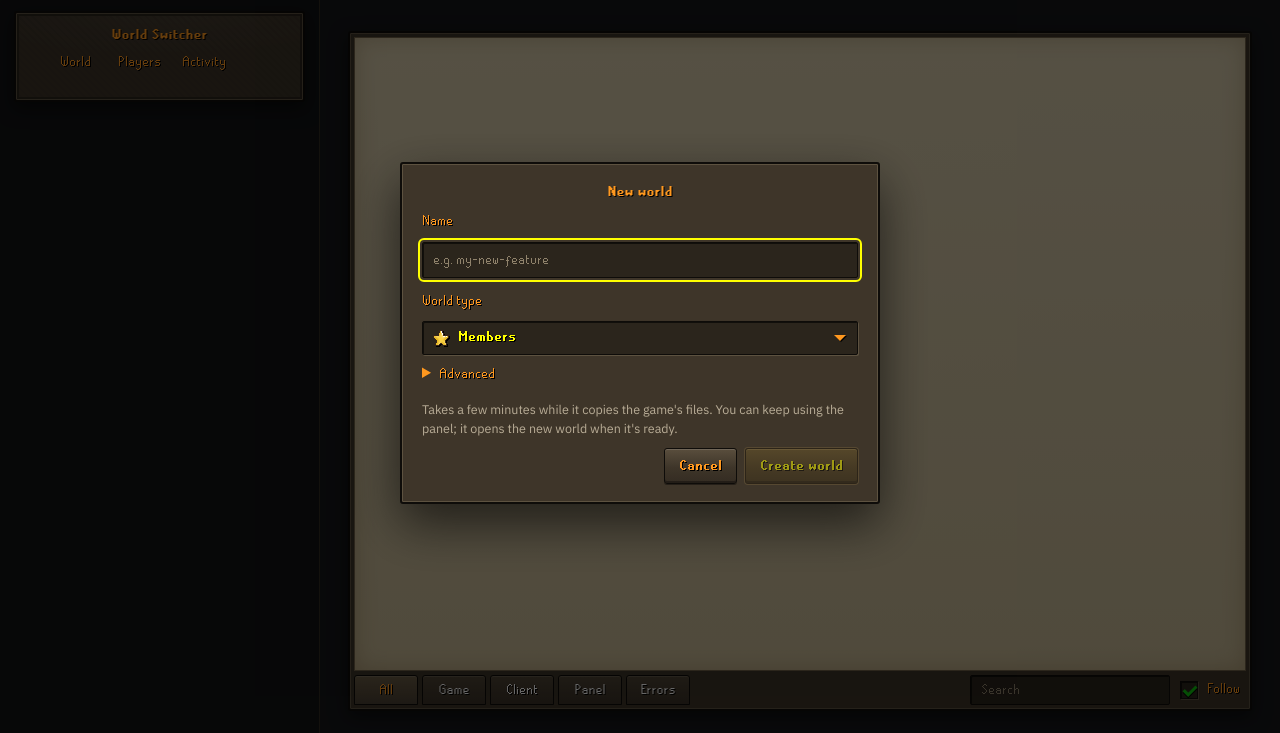
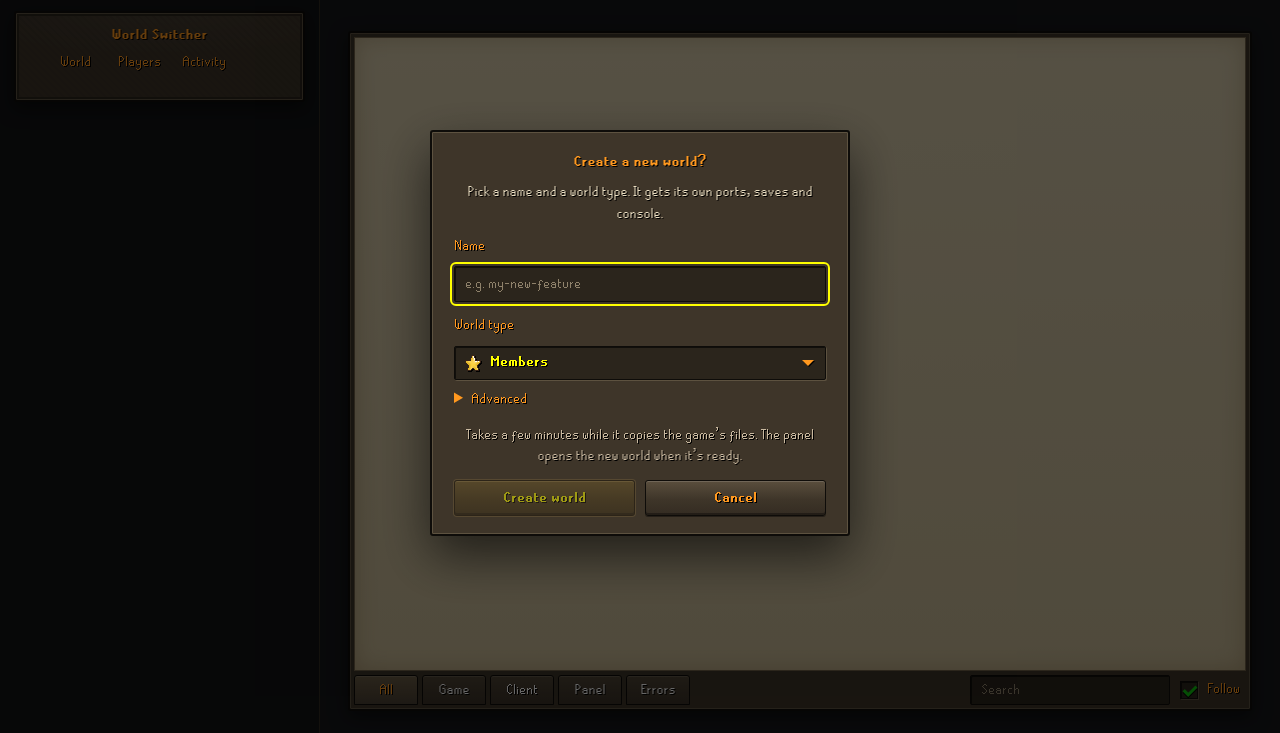
Before and after one commit to stove-box/tsps-admin, a website: page public/index.html in a window 1280 px wide. Both pictures are taken after a click on the button "New world". Shown: the part 67-800 px from the top of the page. Drawn offline with Linux system fonts and the light colour scheme; no server answers.

Commit message:
Give New world the same dialog frame
New world now matches the "Are you sure?" dialogs: the same width and
spacing, a centred orange title ("Create a new world?") with a one-line
intro and closing note in the same RuneScape text, and two equal stone
buttons, Create world (gold) where Yes sits and Cancel where No sits.
Its fields stay left-aligned and work as before.

Co-Authored-By: Claude Opus 5.5 <noreply@anthropic.com>

```diff
--- a/public/index.html
+++ b/public/index.html
@@ -71,9 +71,10 @@
   </main>
 </div>
 
-<dialog id="new-dialog" class="osrs-dialog" aria-labelledby="new-title">
+<dialog id="new-dialog" class="osrs-dialog confirm-dialog new-dialog" aria-labelledby="new-title">
   <form method="dialog" id="new-form" novalidate>
-    <h2 class="rs-title" id="new-title">New world</h2>
+    <h2 class="rs-title" id="new-title">Create a new world?</h2>
+    <p class="new-intro">Pick a name and a world type. It gets its own ports, saves and console.</p>
     <label for="new-name">Name</label>
     <input type="text" id="new-name" name="branch" placeholder="e.g. my-new-feature" autocomplete="off" spellcheck="false"
       aria-describedby="new-preview new-error">
@@ -88,10 +89,10 @@
       <input type="text" id="new-base" name="base" placeholder="origin/main" autocomplete="off" spellcheck="false">
       <p class="hint">The branch or commit the new world starts from. Leave it empty for the latest main. If a branch with this name already exists, the world uses it instead.</p>
     </details>
-    <p class="hint">Takes a few minutes while it copies the game's files. You can keep using the panel; it opens the new world when it's ready.</p>
-    <div class="dialog-actions">
+    <p class="new-note">Takes a few minutes while it copies the game's files. The panel opens the new world when it's ready.</p>
+    <div class="confirm-actions">
+      <button type="submit" value="ok" class="stone gold" id="new-create" disabled>Create world</button>
       <button type="button" class="stone" id="new-cancel">Cancel</button>
-      <button type="submit" value="ok" class="stone gold" id="new-create" disabled>Create world</button>
     </div>
   </form>
 </dialog>
--- a/public/style.css
+++ b/public/style.css
@@ -414,3 +414,12 @@ button.stone.icon svg { width: 18px; height: 18px; }
 .confirm-more { display: grid; gap: 8px; text-align: left; }
 .confirm-more .file-list { margin: 0; }
 .confirm-more .osrs-check { justify-self: center; }
+
+/* New world uses the "Are you sure?" dialog's frame (width, title, buttons); its fields stay left-aligned. */
+.new-dialog { width: min(420px, calc(100vw - 32px)); }
+.new-dialog form { text-align: left; gap: 10px; }
+.new-dialog .rs-title, .new-dialog .new-intro, .new-dialog .new-note { text-align: center; }
+.new-dialog .new-intro, .new-dialog .new-note { font: 16px/1.35 var(--rs); color: #e8dcc0; text-shadow: 1px 1px 0 #000; }
+.new-dialog .new-intro { margin-bottom: 2px; }
+.new-dialog .new-note { color: #c9b9a0; }
+.new-dialog .confirm-actions { margin-top: 2px; }
```
